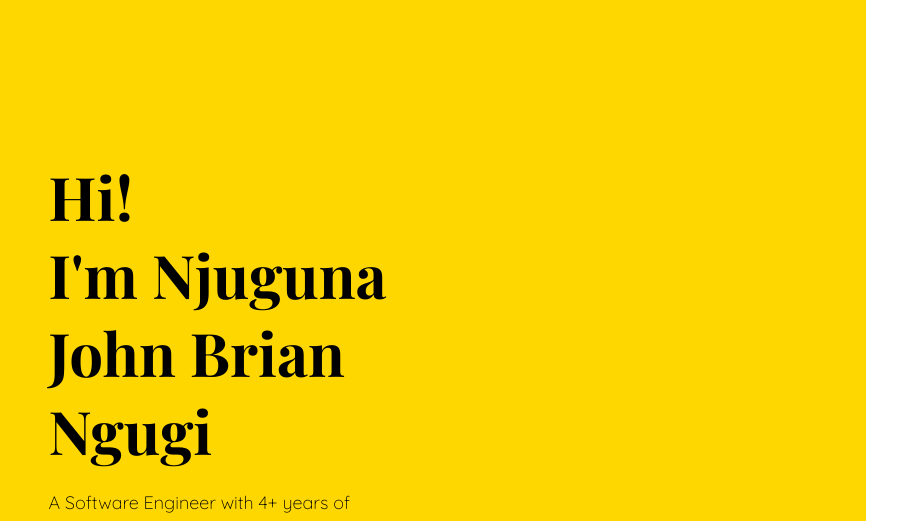
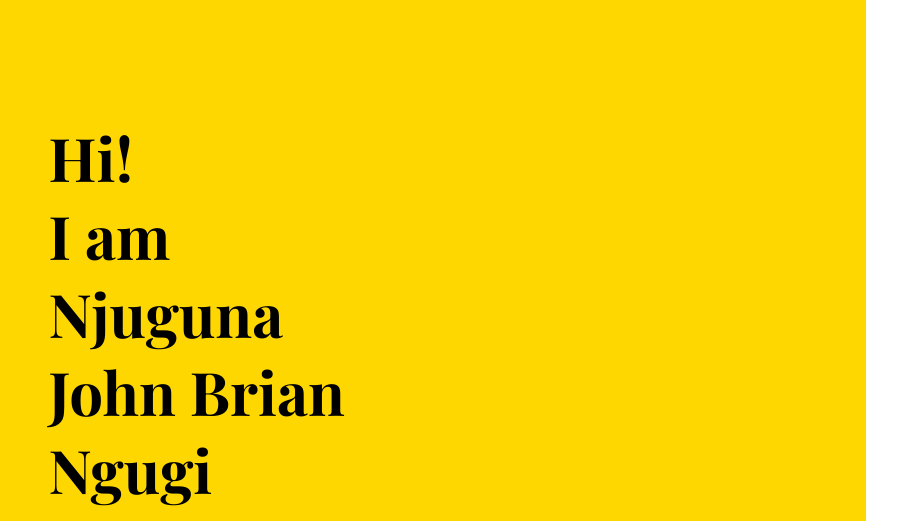
Before and after one commit to Njuguna-JohnBrian/njuguna-johnbrian.github.io, a plain HTML site: page index.html in a window 1280 px wide. Shown: the top 521 px of the page, 359-1280 px from the left. Drawn offline with nearby package versions, Linux system fonts and the light colour scheme; files whose address does not match are found by name; a web font is replaced by a local one.

Commit message:
Update portfolio

```diff
--- a/index.html
+++ b/index.html
@@ -100,7 +100,7 @@
                                     <div class="col-md-6 col-md-offset-3 col-md-pull-3 col-sm-12 col-xs-12 js-fullheight slider-text">
                                         <div class="slider-text-inner js-fullheight">
                                             <div class="desc">
-                                                <h1>Hi! <br>I'm Njuguna John Brian Ngugi</h1>
+                                                <h1>Hi! <br>I am Njuguna John Brian Ngugi</h1>
                                                 <h2><p>A Software Engineer with 4+ years of experience in software
                                                     development.</p>
                                                     <p>Check out my Curriculum Vitae Below</p>
```
